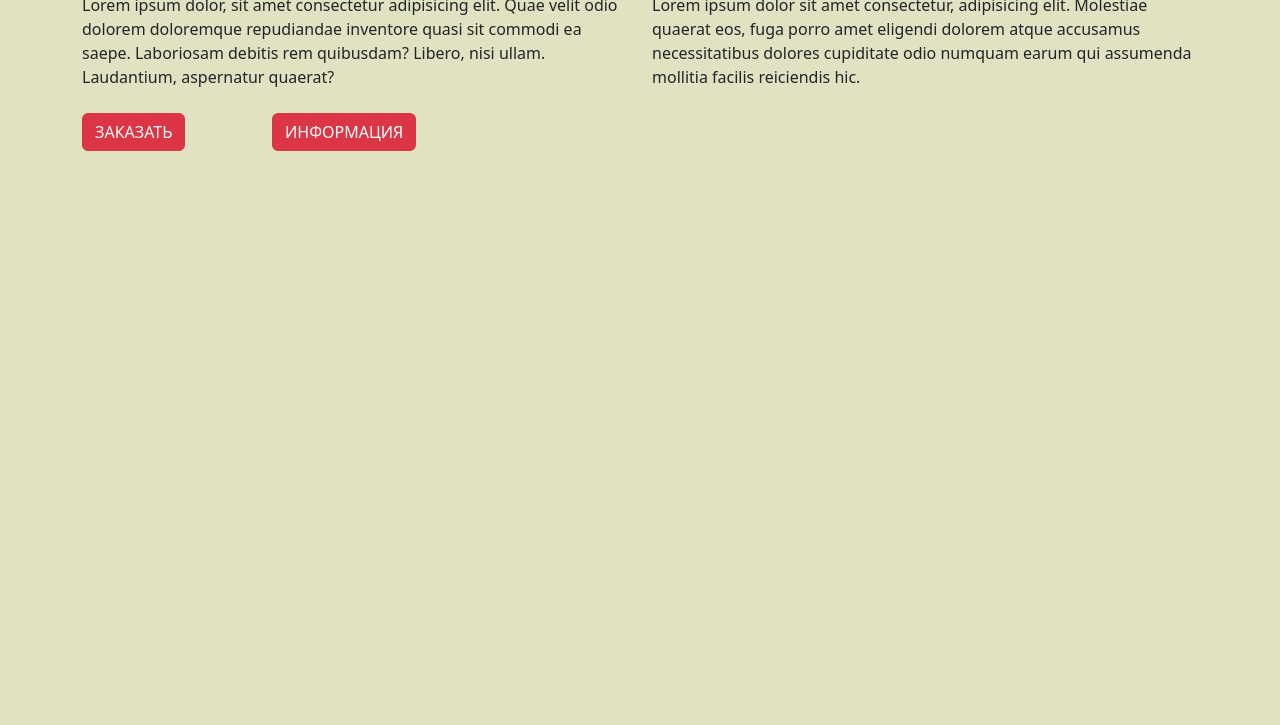
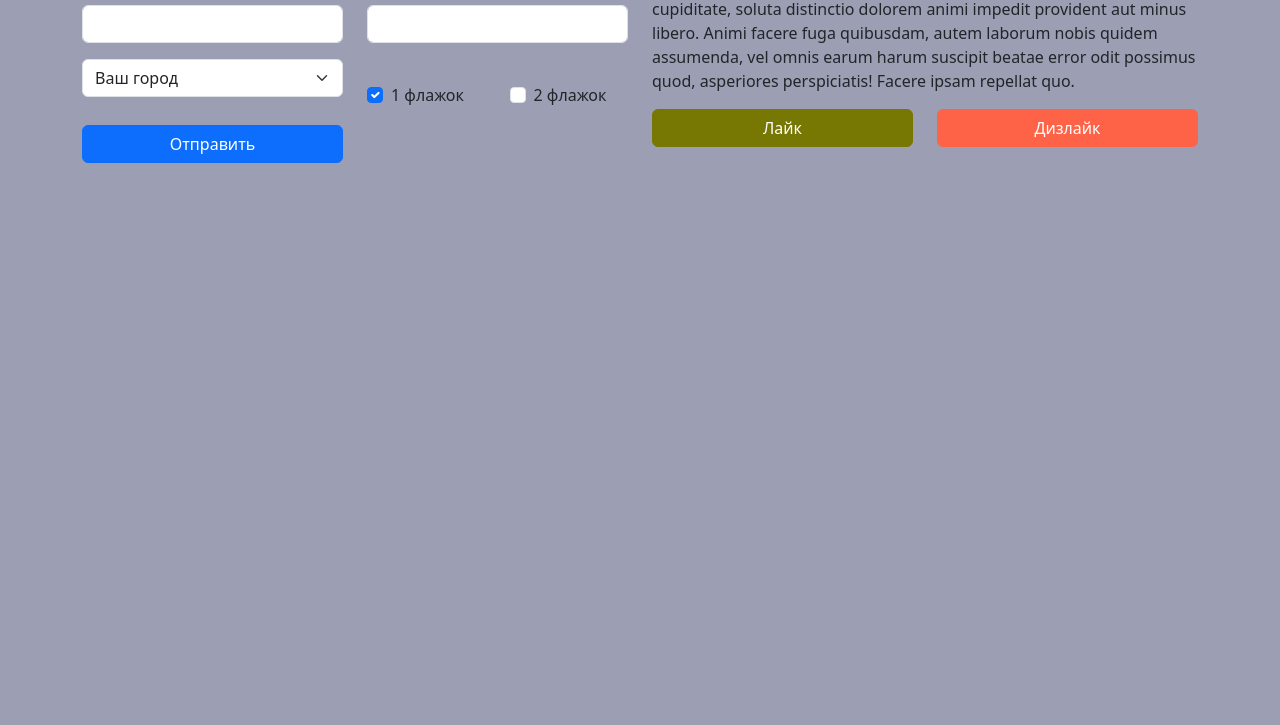
Before and after one commit to Edmond1844/Bootstrap, a website: page source/index.html in a window 1280 px wide. Shown: the part 75-800 px from the top of the page. Drawn offline with Linux system fonts and the light colour scheme.

Commit message:
сетки + формы + checkbox

```diff
--- a/gulpfile.js
+++ b/gulpfile.js
@@ -14,7 +14,8 @@ export const style = () => {
 export const save = () => {
     return gulp.src([
         'source/css/**/*',
-        'source/*.html'
+        'source/*.html',
+        'source/js/**/*'
     ], {
         base: 'source'
     })
--- a/source/index.html
+++ b/source/index.html
@@ -10,63 +10,70 @@
     <link rel="stylesheet" href="css/style.css">
 </head>
 <body>
-    <div class="container">
-            <h1 class="text-center title">Сетки</h1>
+    <div class="container mt-5">
+        <div class="row">
+            <div class="col-lg-6 col-md-12 col-sm-12 mb-4">
+                <form>
+                    <div class="row">
+                        <div class="col-lg-6 col-md-6">
+                            <div class="mb-3">
+                                <label for="exampleInputEmail1" class="form-label">Адрес электронной почты</label>
+                                <input type="email" class="form-control form-control--border-color" id="exampleInputEmail1" aria-describedby="emailHelp">
                             </div>
                         </div>
-    <div class="container">
-        <div class="row g-4">
-            <div class="col-xl-6 col-md-6 col-sm-12 col--orange">
-                Lorem ipsum dolor, sit amet consectetur adipisicing elit. Quae velit odio dolorem doloremque repudiandae inventore quasi sit commodi ea saepe. Laboriosam debitis rem quibusdam? Libero, nisi ullam. Laudantium, aspernatur quaerat?
-            </div>
-            <div class="col-xl-6 col-md-6 col-sm-12 col--yellow">
-                Lorem ipsum dolor sit amet consectetur, adipisicing elit. Molestiae quaerat eos, fuga porro amet eligendi dolorem atque accusamus necessitatibus dolores cupiditate odio numquam earum qui assumenda mollitia facilis reiciendis hic.
-            </div>
-            <div class="col-xl-2 col-md-2 col--red">
-                <button type="button" class="btn btn-danger text-uppercase" data-bs-toggle="modal" data-bs-target="#order">Заказать</button>
-            </div>
-            <div class="col-xl-2 col-md-2 col--red">
-                <button type="button" class="btn btn-danger text-uppercase" data-bs-toggle="modal" data-bs-target="#info">Информация</button>
+                        <div class="col-lg-6 col-md-6">
+                            <div class="mb-3">
+                                <label for="exampleInputPassword1" class="form-label">Пароль</label>
+                                <input type="password" class="form-control form-control--border-color" id="exampleInputPassword1">
                             </div>
                         </div>
+                        <div class="col-lg-6 col-md-6">
+                            <select class="form-select form-select--bg form-control--border-color" aria-label="Пример выбора">
+                                <option selected>Ваш город</option>
+                                <option value="1">Москва</option>
+                                <option value="2">Санкт-Петербург</option>
+                                <option value="3">Екатеринбург</option>
+                            </select>
                         </div>
-    <div class="modal fade " id="order" tabindex="-1" aria-labelledby="exampleModalLabel" aria-hidden="true">
-        <div class="modal-dialog modal-dialog-centered">
-            <div class="modal-content">
-                <div class="modal-header">
-                    <h1 class="modal-title fs-5" id="exampleModalLabel">Заказать</h1>
-                    <button type="button" class="btn-close" data-bs-dismiss="modal" aria-label="Закрыть"></button>
+                        <div class="col-lg-6 col-md-6 col-sm-12 mt-4">
+                            <div class="row">
+                                <div class="col-lg-6 col-md-6 col-sm-6">
+                                    <div class="form-check">
+                                        <input class="form-check-input" type="checkbox" value="" id="flexCheckDefault" checked>
+                                        <label class="form-check-label" for="flexCheckDefault">
+                                            1 флажок
+                                        </label>
                                     </div>
-                <div class="modal-body">
-                    Lorem ipsum dolor sit amet consectetur adipisicing elit. Perspiciatis dignissimos ducimus fugit ratione, itaque sint quae saepe sed asperiores numquam blanditiis odit ex alias aut? Repellat dolore rerum aliquid ut!
                                 </div>
-                <div class="modal-footer">
-                    <button type="button" class="btn btn-secondary" data-bs-dismiss="modal">Информация</button>
-                    <button type="button" class="btn btn-primary">Сохранить изменения</button>
+                                <div class="col-lg-6 col-md-6 col-sm-6">
+                                    <div class="form-check">
+                                        <input class="form-check-input" type="checkbox" value="" id="flexCheckChecked">
+                                        <label class="form-check-label" for="flexCheckChecked">
+                                            2 флажок
+                                        </label>
                                     </div>
                                 </div>
                             </div>
                         </div>
-    <div class="modal fade " id="info" tabindex="-1" aria-labelledby="exampleModalLabel" aria-hidden="true">
-        <div class="modal-dialog modal-dialog-centered">
-            <div class="modal-content">
-                <div class="modal-header">
-                    <h1 class="modal-title fs-5" id="exampleModalLabel">Информация</h1>
-                    <button type="button" class="btn-close" data-bs-dismiss="modal" aria-label="Закрыть"></button>
+                        <div class="col-lg-6 col-md-6 ">
+                            <button type="submit" class="btn btn-primary w-100 mt-3">Отправить</button>
                         </div>
-                <div class="modal-body">
-                    <div class="row g-5">
-                        <div class="col-12">
-                            <h6>Информация</h6>
-                            Lorem ipsum dolor sit, amet consectetur adipisicing elit. Deleniti ipsa inventore provident consectetur illo vel eligendi asperiores est nemo esse!
                     </div>
-                        <div class="col-12">
-                            <h6>Информация</h6>
-                            Lorem ipsum dolor sit, amet consectetur adipisicing elit. Deleniti ipsa inventore provident consectetur illo vel eligendi asperiores est nemo esse!
+                </form>
             </div>
-                        <div class="col-12">
-                            <h6>Информация</h6>
-                            Lorem ipsum dolor sit, amet consectetur adipisicing elit. Deleniti ipsa inventore provident consectetur illo vel eligendi asperiores est nemo esse!
+            <div class="col-lg-6 col-sm-12">
+                <div class="row">
+                    <div class="col-lg-12 col-md-6">
+                        Lorem ipsum dolor, sit amet consectetur adipisicing elit. Delectus cupiditate, soluta distinctio dolorem animi impedit provident aut minus libero. Animi facere fuga quibusdam, autem laborum nobis quidem assumenda, vel omnis earum harum suscipit beatae error odit possimus quod, asperiores perspiciatis! Facere ipsam repellat quo.
+                    </div>
+                    <div class="col-lg-12 col-md-6">
+                        <div class="row">
+                            <div class="col-lg-6 ">
+                                <button type="submit" class="btn btn--active btn-primary btn-primary--yellow w-100 mt-3">Лайк</button>
+                            </div>
+                            <div class="col-lg-6">
+                                <button type="submit" class="btn btn-primary btn-primary--tomato w-100 mt-3">Дизлайк</button>
+                            </div>
                         </div>
                     </div>
                 </div>
--- a/source/less/page.less
+++ b/source/less/page.less
@@ -1,11 +1,48 @@
 body {
-background-color: #bdbe7671;
+background-color: #21275771;
 min-width: 360px;
 }
 
 .title {
     margin-bottom: 20px;
 }
+
+.form-control--border-color:focus {
+    border-color: #000000;
+    box-shadow: 0 0 0 0.25rem rgba(252, 247, 0, 0.25);
+}
+
+.form-control--password-border-color:focus {
+    border-color: #03fdd3;
+    box-shadow: 0 0 0 0.25rem rgba(191, 5, 197, 0.25);
+}
+
+.form-select--bg {
+    background-color: #fff;
+}
+
+.btn-primary--yellow {
+    background-color: rgb(119, 119, 3);
+    border-color: rgb(119, 119, 3);
+}
+
+.btn-primary--yellow:hover {
+    background-color: rgb(192, 204, 25);
+    color: rgb(0, 0, 0);
+    border-color: rgb(192, 204, 25);
+}
+
+.btn-primary--tomato {
+    background-color: tomato;
+    border-color: tomato;
+}
+
+.btn-primary--tomato:hover {
+    background-color: rgb(143, 63, 17);
+    color: rgb(0, 0, 0);
+    border-color: rgb(143, 63, 17);
+}
+
 
 // .col--orange {
 //     border: 1px solid orange;
```
Also changed, not shown: source/css/style.css, 1 other file. Lines whose indentation alone changed are shown as unchanged.
